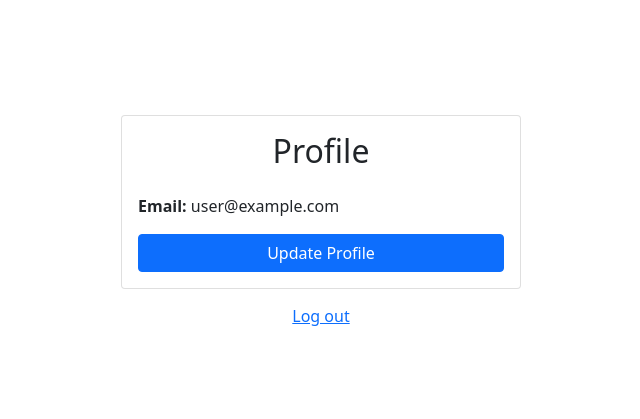
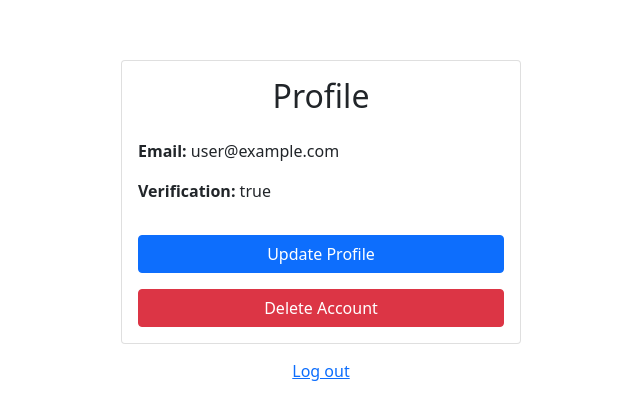
Before and after one commit to denisugiarto/auth-react, a React (Create React App) app: page / in a window 1280 px wide. Shown: the part 175-594 px from the top of the page, without its empty margins (319-959 px from the left). Built offline with nearby package versions, Linux system fonts and the light colour scheme; no server answers; sample sign-in values are in the browser's storage.

Commit message:
Update Dashboard.js
add button for resend verification, and delete account

```diff
--- a/src/components/Dashboard.js
+++ b/src/components/Dashboard.js
@@ -1,31 +1,54 @@
 import React, { useState } from "react";
 import { Alert, Button, Card } from "react-bootstrap";
-import { Link, useHistory } from 'react-router-dom'
-import { useAuth } from '../contexts/AuthContext'
+import { Link, useHistory } from "react-router-dom";
+import { useAuth } from "../contexts/AuthContext";
 
 export default function Dashboard() {
   const [error, setError] = useState("");
-  const { currentUser, logout } = useAuth();
-  const history = useHistory()
+  const { currentUser, logout, emailVerification, deleteAccount } = useAuth();
+  const history = useHistory();
+
+  function handleResend() {
+    return emailVerification();
+  }
+
+  function handleDelete() {
+    return deleteAccount();
+  }
 
   async function handleLogout() {
-    setError('');
+    setError("");
 
     try {
-      await logout()
-      history.push('/login')
+      await logout();
+      history.push("/login");
     } catch (error) {
-      setError('Failed to log out')
+      setError("Failed to log out");
     }
   }
+  console.log(currentUser);
   return (
     <>
       <Card>
         <Card.Body>
           <h2 className="text-center mb-4">Profile</h2>
           {error && <Alert variant="danger">{error}</Alert>}
-          <strong>Email: </strong> {currentUser.email}
-          <Link to="/update-profile" className="btn btn-primary w-100 mt-3">Update Profile</Link>
+          <p>
+            <strong>Email: </strong> {currentUser.email}
+          </p>
+          <p>
+            <strong>Verification: </strong>{" "}
+            {currentUser.emailVerified.toString()}
+          </p>
+          {!currentUser.emailVerified && (
+            <Button onClick={handleResend} variant="info">
+              Resend Verification
+            </Button>
+          )}
+          <Link to="/update-profile" className="btn btn-primary w-100 mt-3">
+            Update Profile
+          </Link>
+          <Button onClick={handleDelete} variant="danger" className="w-100 mt-3">Delete Account</Button>
         </Card.Body>
       </Card>
       <div className="w-100 text-center mt-2">
```
